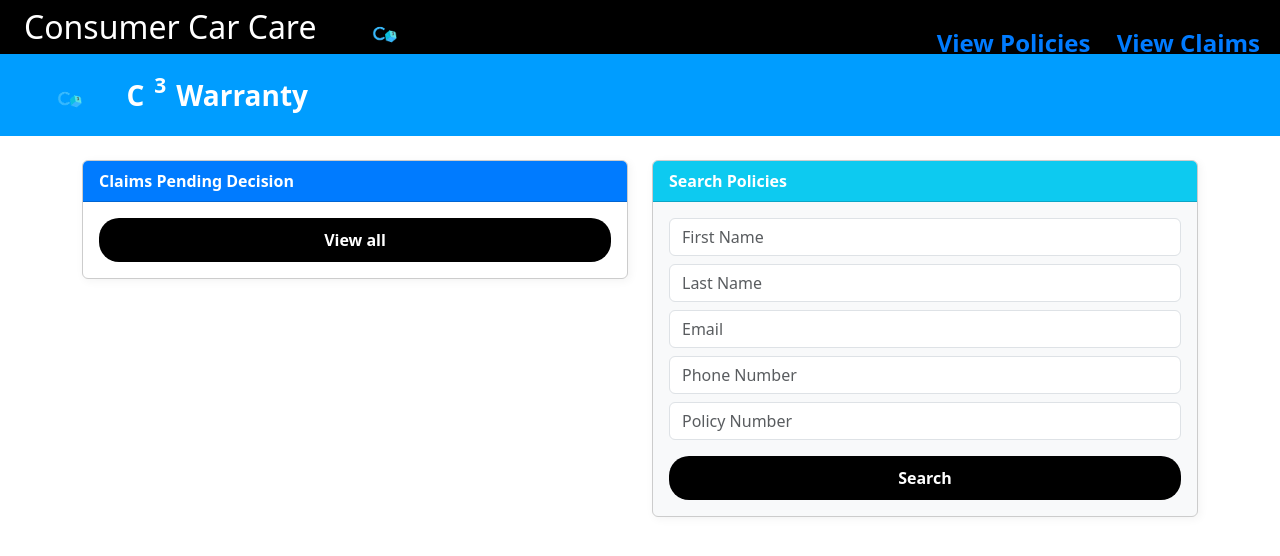
After one commit to IfeanyiAyadiuno/C3-, a Django app: page /warranty/ in a window 1280 px wide. The commit adds this page. Shown: the top 556 px of the page. Run offline with Django 5.2, Linux system fonts and the light colour scheme; data that the repository does not hold is empty; some libraries are stand-ins or nearby versions.

Commit message:
Updated warranty module to match inventory styling: templates, views, urls, CSS

```diff
--- a/config/settings.py
+++ b/config/settings.py
@@ -34,6 +34,7 @@ INSTALLED_APPS = [
     # New Apps
     'inventory',
     'inspection',
+    'warranty',
     'users',
     'django.contrib.admin',
     'django.contrib.auth',
--- a/config/urls.py
+++ b/config/urls.py
@@ -23,6 +23,8 @@ urlpatterns = [
     path('users/', include('users.urls')),  # ✅ Include users app
     path('inspection/', include('inspection.urls')),
     path('inventory/', include('inventory.urls')),
+    path('warranty/', include('warranty.urls')),
+
 
     # ✅ Redirect homepage to login page
     path('', lambda request: redirect('users:login')),
--- a/static/css/style.css
+++ b/static/css/style.css
@@ -179,3 +179,206 @@ input {
     font-size: 16px;
     text-align: center;
 }
+/* 🌟 WARRANTY + CLAIMS PAGE STYLING */
+
+.header-links {
+    position: absolute;
+    right: 20px;
+    top: 25px;
+}
+
+.header-links a {
+    color: #007bff;
+    font-weight: bold;
+    margin-left: 20px;
+    text-decoration: none;
+}
+
+.header-links a:hover {
+    text-decoration: underline;
+}
+
+.warranty-title-bar {
+    background-color: #009dff;
+    color: white;
+    padding: 20px;
+    font-size: 28px;
+    display: flex;
+    align-items: center;
+    gap: 10px;
+    font-weight: bold;
+}
+
+.card-header {
+    background-color: #007bff;
+    color: white;
+    font-weight: bold;
+}
+
+.card {
+    border: 1px solid #ccc;
+    border-radius: 6px;
+    box-shadow: 2px 2px 10px rgba(0, 0, 0, 0.05);
+}
+
+.btn-dark {
+    background-color: black;
+    color: white;
+    font-weight: bold;
+    border: none;
+    border-radius: 20px;
+    padding: 10px 20px;
+}
+
+.btn-dark:hover {
+    background-color: #333;
+}
+
+/* Warranty Claims Table Styling */
+.table thead th {
+    background-color: #f8f9fa;
+    font-weight: bold;
+}
+
+.table td, .table th {
+    vertical-align: middle;
+}
+
+.search-form .form-control {
+    border-radius: 10px;
+    margin-bottom: 10px;
+}
+
+.claim-status {
+    display: flex;
+    justify-content: space-between;
+    align-items: center;
+    background: #e9f5ff;
+    padding: 15px;
+    border-radius: 10px;
+    margin-bottom: 10px;
+}
+
+.claim-status .badge {
+    padding: 10px;
+    border-radius: 10px;
+    font-size: 14px;
+}
+
+.badge-primary {
+    background-color: #007bff;
+    color: white;
+}
+
+.badge-warning {
+    background-color: #ffc107;
+    color: black;
+}
+
+.badge-info {
+    background-color: #17a2b8;
+    color: white;
+}
+
+/* Warranty Detail Sections */
+.claim-section {
+    border-radius: 8px;
+    background-color: #e0f0ff;
+    padding: 15px;
+    margin-bottom: 15px;
+    border: 1px solid #ccc;
+}
+
+.claim-section h5 {
+    font-weight: bold;
+    color: #333;
+}
+
+.timeline-step {
+    display: flex;
+    justify-content: space-around;
+    margin-top: 30px;
+    align-items: center;
+}
+
+.timeline-step .step {
+    text-align: center;
+    width: 100px;
+    font-size: 14px;
+}
+
+.timeline-step .step .circle {
+    width: 24px;
+    height: 24px;
+    border-radius: 50%;
+    margin: 0 auto 5px;
+    background-color: #ccc;
+}
+
+.timeline-step .step.active .circle {
+    background-color: #007bff;
+}
+
+.timeline-step .step.active {
+    font-weight: bold;
+}
+/* Table Enhancements */
+.table thead th {
+    background-color: #f8f9fa;
+    font-weight: bold;
+}
+
+.table td, .table th {
+    vertical-align: middle;
+    text-align: center;
+}
+.warranty-container {
+    max-width: 1100px;
+    margin: 40px auto;
+    background: white;
+    border-radius: 8px;
+    padding: 30px;
+    box-shadow: 0px 4px 20px rgba(0,0,0,0.05);
+}
+
+.warranty-table {
+    margin-top: 30px;
+    border-radius: 6px;
+    overflow: hidden;
+}
+
+.warranty-table thead th {
+    background-color: #f8f9fa;
+    color: #333;
+    font-weight: bold;
+    text-align: center;
+}
+
+.warranty-table td, .warranty-table th {
+    text-align: center;
+    padding: 12px;
+    border-bottom: 1px solid #eee;
+}
+
+/* Consistent section headers */
+h2.section-title, h1.section-title {
+    margin-bottom: 25px;
+    font-weight: bold;
+    color: #333;
+}
+
+/* Blue header bar for warranty pages */
+.blue-top-bar {
+    background-color: #009dff;
+    color: white;
+    padding: 15px 30px;
+    font-size: 26px;
+    font-weight: bold;
+}
+
+/* Centered action buttons */
+.btn-center {
+    display: flex;
+    justify-content: center;
+    margin-top: 20px;
+}
--- a/users/templates/users/dashboard.html
+++ b/users/templates/users/dashboard.html
@@ -27,11 +27,11 @@
 
     <!-- Main Features -->
     <div class="features-container">
-        <div class="feature">
+        <a href="/warranty/" class="feature text-decoration-none text-dark">
             <img src="{% static 'images/claims.png' %}" alt="Claims">
             <h3>Claims & Warranties</h3>
             <p>Submit, track, and manage warranty claims effortlessly.</p>
-        </div>
+        </a>
 
         <a href="/inventory/" class="feature text-decoration-none text-dark">
             <img src="{% static 'images/sales.png' %}" alt="Sales">
--- /dev/null
+++ b/warranty/templates/warranty/base.html
@@ -0,0 +1,43 @@
+{% load static %}
+<!DOCTYPE html>
+<html lang="en">
+<head>
+    <meta charset="UTF-8">
+    <title>{% block title %}Consumer Car Care{% endblock %}</title>
+
+    <!-- ✅ Add Bootstrap and main stylesheet -->
+    <link rel="stylesheet" href="{% static 'bootstrap/css/bootstrap.min.css' %}">
+    <link rel="stylesheet" href="{% static 'css/style.css' %}">
+
+    <!-- Optional space for extra styles -->
+    <style>
+        {% block extra_styles %}{% endblock %}
+    </style>
+</head>
+<body>
+
+    <!-- ✅ Top Header Bar -->
+    <div class="top-header d-flex justify-content-between align-items-center px-4 py-2">
+        <h2 class="mb-0 text-white">
+            Consumer Car Care
+            <img src="{% static 'images/logo.png' %}" alt="Logo" style="height: 30px; margin-left: 10px;">
+        </h2>
+        <div class="header-links">
+            <a href="{% url 'warranty:policies_search' %}">View Policies</a>
+            <a href="{% url 'warranty:claims_list' %}">View Claims</a>
+        </div>
+    </div>
+
+    <!-- ✅ Blue Title Bar -->
+    <div class="warranty-title-bar">
+        <img src="{% static 'images/logo.png' %}" alt="Logo" style="height: 30px;">
+        C<sup>3</sup> Warranty
+    </div>
+
+    <!-- ✅ Main Content Block -->
+    <div class="container mt-4 mb-5">
+        {% block content %}{% endblock %}
+    </div>
+
+</body>
+</html>
--- /dev/null
+++ b/warranty/templates/warranty/claims_landing.html
@@ -0,0 +1,44 @@
+{% extends 'warranty/base.html' %}
+{% load static %}
+
+{% block title %}Warranty Dashboard{% endblock %}
+
+{% block content %}
+<div class="row">
+    <div class="col-md-6">
+        <div class="card">
+            <div class="card-header">Claims Pending Decision</div>
+            <div class="card-body">
+                {% for claim in pending_claims %}
+                <p><strong>{{ claim.customer_name }}</strong><br>
+                    <strong>Claim #:</strong> {{ claim.claim_number }}<br>
+                    <strong>Warranty Type:</strong> {{ claim.warranty_type }}<br>
+                    <strong>Date of Completed Inspection:</strong> {{ claim.inspection_date }}<br>
+                    <a href="{% url 'warranty:claim_detail' claim.id %}">View Claim</a>
+                </p>
+                <hr>
+                {% endfor %}
+                <a href="{% url 'warranty:claims_list' %}" class="btn btn-dark w-100">View all</a>
+            </div>
+        </div>
+    </div>
+
+    <div class="col-md-6">
+        <div class="card bg-light">
+            <div class="card-header bg-info text-white">Search Policies</div>
+            <div class="card-body">
+                <form method="get" action="{% url 'warranty:policies_search' %}">
+                    <div class="form-group">
+                        <input type="text" class="form-control" name="first_name" placeholder="First Name">
+                        <input type="text" class="form-control mt-2" name="last_name" placeholder="Last Name">
+                        <input type="text" class="form-control mt-2" name="email" placeholder="Email">
+                        <input type="text" class="form-control mt-2" name="phone" placeholder="Phone Number">
+                        <input type="text" class="form-control mt-2" name="policy_number" placeholder="Policy Number">
+                        <button class="btn btn-dark mt-3 w-100">Search</button>
+                    </div>
+                </form>
+            </div>
+        </div>
+    </div>
+</div>
+{% endblock %}
--- /dev/null
+++ b/warranty/urls.py
@@ -0,0 +1,11 @@
+from django.urls import path
+from . import views
+
+app_name = 'warranty'
+
+urlpatterns = [
+    path('', views.claims_landing, name='claims_landing'),
+    path('claims/', views.claims_list, name='claims_list'),
+    path('claims/<int:claim_id>/', views.claim_detail, name='claim_detail'),
+    path('policies/search/', views.policies_search, name='policies_search'),
+]
--- /dev/null
+++ b/warranty/views.py
@@ -0,0 +1,53 @@
+from django.shortcuts import render, get_object_or_404
+from .models import Claim, Policy
+
+
+def claims_landing(request):
+    """ Display claims pending a decision and show a policy search form """
+    pending_claims = Claim.objects.filter(status='Pending')
+    return render(request, 'warranty/claims_landing.html', {
+        'pending_claims': pending_claims
+    })
+
+
+def claims_list(request):
+    """ Display all warranty claims in a list/table """
+    claims = Claim.objects.all().order_by('-date_issued')
+    return render(request, 'warranty/claims_list.html', {
+        'claims': claims
+    })
+
+
+def claim_detail(request, claim_id):
+    """ View the details of a specific claim """
+    claim = get_object_or_404(Claim, pk=claim_id)
+    return render(request, 'warranty/claims_detail.html', {
+        'claim': claim
+    })
+
+
+def policies_search(request):
+    """ Search for warranty policies using optional filters """
+    policies = Policy.objects.all()
+
+    if request.method == "GET":
+        first_name = request.GET.get("first_name")
+        last_name = request.GET.get("last_name")
+        email = request.GET.get("email")
+        phone = request.GET.get("phone")
+        policy_number = request.GET.get("policy_number")
+
+        if first_name:
+            policies = policies.filter(first_name__icontains=first_name)
+        if last_name:
+            policies = policies.filter(last_name__icontains=last_name)
+        if email:
+            policies = policies.filter(email__icontains=email)
+        if phone:
+            policies = policies.filter(phone__icontains=phone)
+        if policy_number:
+            policies = policies.filter(policy_number__icontains=policy_number)
+
+    return render(request, 'warranty/policies_search.html', {
+        'results': policies
+    })
```
Also changed, not shown: warranty/models.py (added, +33 -0 lines), warranty/templates/warranty/claims_detail.html (added, +68 -0 lines), warranty/templates/warranty/claims_list.html (added, +42 -0 lines), warranty/templates/warranty/policies_search.html (added, +26 -0 lines), db.sqlite3, warranty/migrations/0001_initial.py (added), warranty/migrations/__init__.py (added).
